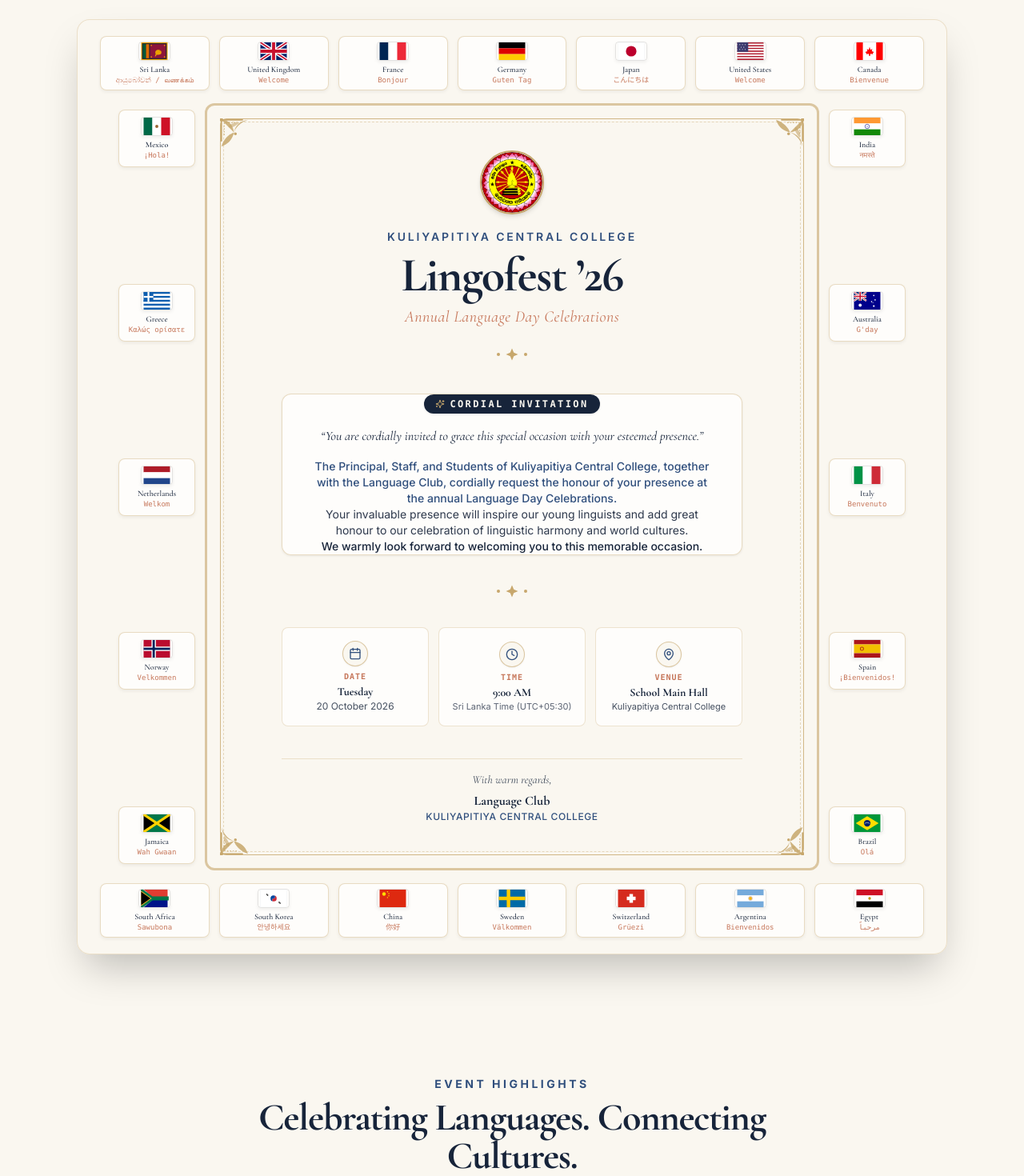
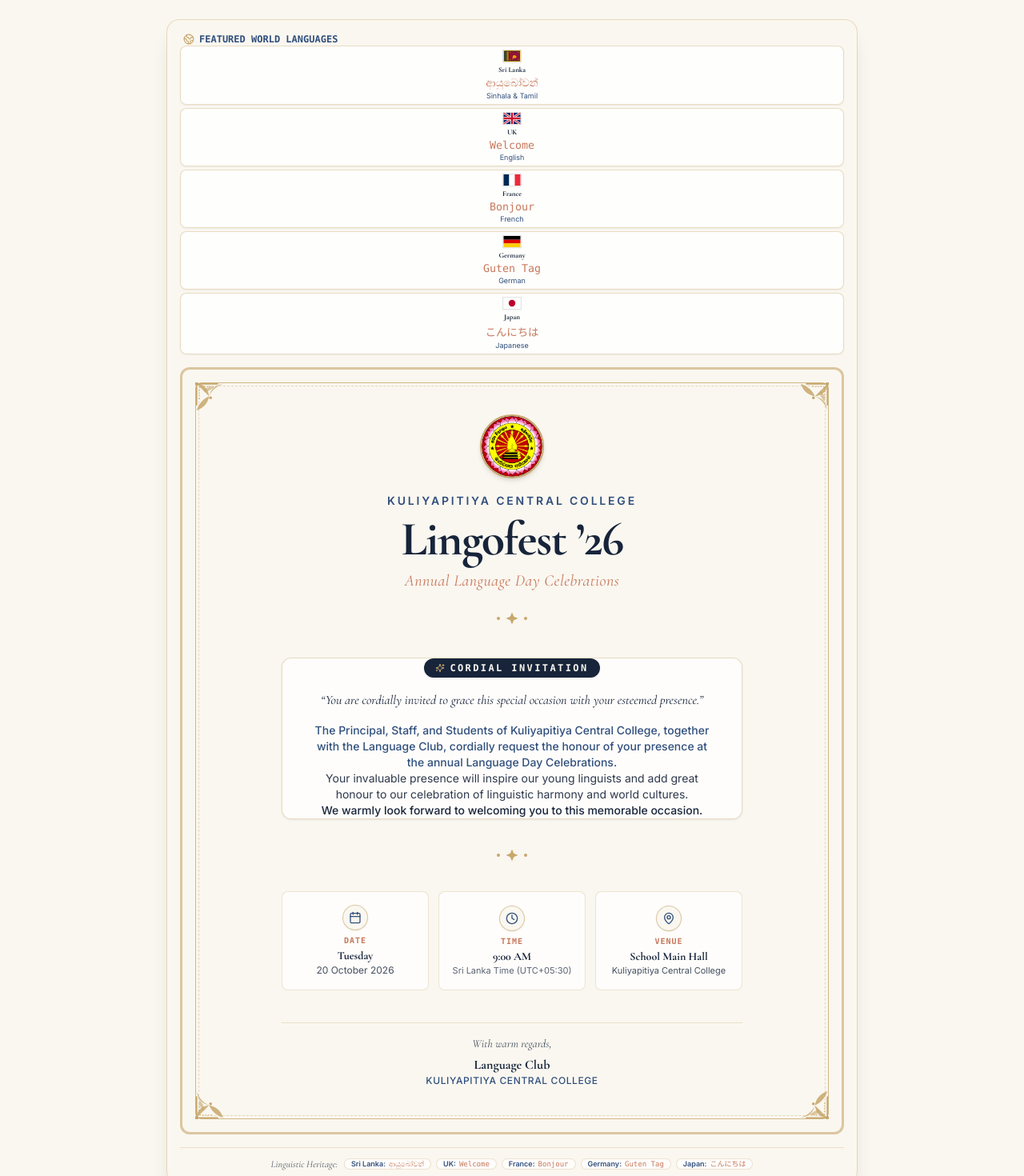
Before and after one commit to RMthisal/lingofest_cck, a React (Vite) app: page / in a window 1280 px wide. Shown: the part 820-2290 px from the top of the page at 80% size. Built offline with nearby package versions, Linux system fonts and the light colour scheme; a web font is replaced by a local one.

Commit message:
Keep only Sri Lanka, United Kingdom, France, Germany, and Japan in official invitation for clean mobile visibility

```diff
--- a/src/components/InternationalFlagFrame.tsx
+++ b/src/components/InternationalFlagFrame.tsx
@@ -2,6 +2,7 @@ import React, { useState } from 'react';
 import { FLAGS_DATA } from '../data/eventData';
 import { FlagIcon } from './FlagIcon';
 import { FlagItem } from '../types';
+import { Globe2, Sparkles } from 'lucide-react';
 
 interface InternationalFlagFrameProps {
   children: React.ReactNode;
@@ -10,149 +11,111 @@ interface InternationalFlagFrameProps {
 export const InternationalFlagFrame: React.FC<InternationalFlagFrameProps> = ({ children }) => {
   const [activeFlag, setActiveFlag] = useState<FlagItem | null>(null);
 
-  // Split flags into Top (7), Right (5), Bottom (7), Left (5)
-  const topFlags = FLAGS_DATA.slice(0, 7);
-  const rightFlags = FLAGS_DATA.slice(7, 12);
-  const bottomFlags = FLAGS_DATA.slice(12, 19);
-  const leftFlags = FLAGS_DATA.slice(19, 24);
-
   return (
-    <div className="relative w-full max-w-6xl mx-auto my-6 px-2 sm:px-4 md:px-8">
-      {/* Active Flag Floating Tooltip */}
+    <div className="relative w-full max-w-4xl mx-auto my-4 sm:my-6 px-2 sm:px-4">
+      {/* Active Flag Floating Tooltip / Toast */}
       {activeFlag && (
         <div
+          role="status"
+          aria-live="polite"
           className="fixed bottom-6 left-1/2 -translate-x-1/2 z-50 bg-[#17243A]/95 backdrop-blur-md border border-[#C7A76C] text-[#FAF7F0] px-4 py-2.5 rounded-full shadow-2xl flex items-center gap-3 animate-fade-in text-xs sm:text-sm font-sans pointer-events-none"
         >
-          <FlagIcon countryCode={activeFlag.code} className="w-6 h-4 rounded-sm shadow-sm" />
+          <FlagIcon countryCode={activeFlag.code} className="w-6 h-4 rounded-xs shadow-xs" />
           <span className="font-semibold text-[#C7A76C]">{activeFlag.country}:</span>
           <span className="italic">{activeFlag.greeting}</span>
-          <span className="opacity-70 text-xs">({activeFlag.language})</span>
+          <span className="opacity-75 text-xs">({activeFlag.language})</span>
         </div>
       )}
 
-      {/* DESKTOP & TABLET: Outer Framed Envelope with Flag Perimeter */}
-      <div className="relative rounded-2xl p-2 sm:p-3 md:p-5 bg-gradient-to-b from-[#17243A]/10 via-[#FAF7F0]/40 to-[#17243A]/10 backdrop-blur-sm border border-[#C7A76C]/30 shadow-2xl">
+      {/* Decorative Outer Envelope & Language Frame */}
+      <div className="relative rounded-2xl p-2.5 sm:p-4 md:p-6 bg-gradient-to-b from-[#17243A]/5 via-[#FAF7F0]/40 to-[#17243A]/5 backdrop-blur-xs border border-[#C7A76C]/40 shadow-xl">
 
-        {/* Top Flag Rail (Desktop) */}
-        <div className="hidden lg:grid grid-cols-7 gap-3 mb-4 px-2">
-          {topFlags.map((flag) => (
-            <div
+        {/* Languages Header Label */}
+        <div className="flex items-center justify-between gap-2 mb-2.5 px-1">
+          <div className="inline-flex items-center gap-1.5 text-[10px] sm:text-xs font-mono uppercase tracking-[0.18em] text-[#304F7D] font-bold">
+            <Globe2 className="w-3.5 h-3.5 text-[#C7A76C]" />
+            <span>Featured World Languages</span>
+          </div>
+          <div className="hidden sm:inline-flex items-center gap-1 text-[10px] font-serif italic text-[#C7785C]">
+            <Sparkles className="w-3 h-3 text-[#C7A76C]" />
+            <span>5 Celebrating Traditions</span>
+          </div>
+        </div>
+
+        {/* 5-Language Header Grid — Fully visible on mobile AND desktop */}
+        <div className="grid grid-cols-5 gap-1 sm:gap-2.5 md:gap-3 mb-4">
+          {FLAGS_DATA.map((flag) => {
+            const isSelected = activeFlag?.id === flag.id;
+            return (
+              <button
                 key={flag.id}
+                type="button"
+                onClick={() => setActiveFlag(isSelected ? null : flag)}
                 onMouseEnter={() => setActiveFlag(flag)}
                 onMouseLeave={() => setActiveFlag(null)}
-              className="group relative flex flex-col items-center justify-center p-1.5 rounded-lg bg-white/70 hover:bg-white border border-[#C7A76C]/40 hover:border-[#C7A76C] shadow-sm hover:shadow-md transition-all duration-300 hover:-translate-y-0.5 cursor-pointer"
+                className={`flex flex-col items-center justify-center p-1 sm:p-2.5 rounded-lg border transition-all duration-200 text-center cursor-pointer select-none ${
+                  isSelected
+                    ? 'bg-white border-[#C7A76C] shadow-md -translate-y-0.5'
+                    : 'bg-white/80 hover:bg-white border-[#C7A76C]/40 hover:border-[#C7A76C] shadow-2xs hover:shadow-xs'
+                }`}
+                title={`${flag.country} (${flag.language}): ${flag.greeting}`}
+                aria-label={`${flag.country} language greeting`}
               >
-              <div className="w-10 h-6 overflow-hidden rounded shadow-sm border border-black/10">
+                {/* Flag Icon */}
+                <div className="w-6 h-4 sm:w-9 sm:h-5 md:w-11 md:h-7 rounded-xs sm:rounded overflow-hidden shadow-2xs border border-black/10 mb-1">
                   <FlagIcon countryCode={flag.code} className="w-full h-full object-cover" title={flag.country} />
                 </div>
-              <span className="text-[10px] font-serif font-medium text-[#17243A] mt-1 truncate max-w-[80px] group-hover:text-[#304F7D]">
-                {flag.country}
+
+                {/* Country Name */}
+                <span className="text-[9px] sm:text-[11px] md:text-xs font-serif font-bold text-[#17243A] leading-tight truncate w-full">
+                  {flag.country === "United Kingdom" ? (
+                    <>
+                      <span className="sm:hidden">UK</span>
+                      <span className="hidden sm:inline">United Kingdom</span>
+                    </>
+                  ) : (
+                    flag.country
+                  )}
                 </span>
-              <span className="text-[9px] text-[#C7785C] font-mono opacity-80 group-hover:opacity-100">
+
+                {/* Native Greeting */}
+                <span className="text-[8px] sm:text-[10px] md:text-[11px] text-[#C7785C] font-mono leading-tight truncate w-full mt-0.5 font-medium">
                   {flag.greeting}
                 </span>
-            </div>
-          ))}
+
+                {/* Language (Visible on larger mobile / tablet / desktop) */}
+                <span className="hidden md:block text-[9px] text-[#304F7D] font-sans mt-0.5 truncate w-full">
+                  {flag.language}
+                </span>
+              </button>
+            );
+          })}
         </div>
 
-        {/* Middle Container with Left Flags + Main Card + Right Flags */}
-        <div className="flex items-stretch justify-center gap-3">
-          {/* Left Flags Rail (Desktop) */}
-          <div className="hidden lg:flex flex-col justify-between py-2 w-24">
-            {leftFlags.map((flag) => (
-              <div
-                key={flag.id}
-                onMouseEnter={() => setActiveFlag(flag)}
-                onMouseLeave={() => setActiveFlag(null)}
-                className="group p-2 rounded-lg bg-white/70 hover:bg-white border border-[#C7A76C]/40 hover:border-[#C7A76C] shadow-sm hover:shadow-md transition-all duration-300 hover:scale-105 cursor-pointer text-center"
-              >
-                <div className="w-10 h-6 mx-auto overflow-hidden rounded shadow-sm border border-black/10">
-                  <FlagIcon countryCode={flag.code} className="w-full h-full object-cover" title={flag.country} />
-                </div>
-                <div className="text-[10px] font-serif text-[#17243A] font-medium mt-1 truncate">
-                  {flag.country}
-                </div>
-                <div className="text-[9px] text-[#C7785C] font-mono truncate">
-                  {flag.greeting}
-                </div>
-              </div>
-            ))}
-          </div>
-
-          {/* Central Card Container */}
-          <div className="flex-1 w-full max-w-3xl">
+        {/* Central Invitation Card */}
+        <div className="w-full">
           {children}
         </div>
 
-          {/* Right Flags Rail (Desktop) */}
-          <div className="hidden lg:flex flex-col justify-between py-2 w-24">
-            {rightFlags.map((flag) => (
-              <div
-                key={flag.id}
-                onMouseEnter={() => setActiveFlag(flag)}
-                onMouseLeave={() => setActiveFlag(null)}
-                className="group p-2 rounded-lg bg-white/70 hover:bg-white border border-[#C7A76C]/40 hover:border-[#C7A76C] shadow-sm hover:shadow-md transition-all duration-300 hover:scale-105 cursor-pointer text-center"
+        {/* Bottom Language Harmony Ribbon */}
+        <div className="mt-4 pt-3 border-t border-[#C7A76C]/30 flex flex-wrap items-center justify-center gap-2 sm:gap-3 text-center">
+          <span className="text-[10px] sm:text-xs font-serif italic text-[#17243A]/75">
+            Linguistic Heritage:
+          </span>
+          <div className="flex flex-wrap items-center justify-center gap-1.5 sm:gap-2">
+            {FLAGS_DATA.map((flag, idx) => (
+              <React.Fragment key={flag.id}>
+                <span
+                  onClick={() => setActiveFlag(flag)}
+                  className="inline-flex items-center gap-1 px-2 py-0.5 rounded-full bg-white/70 hover:bg-white text-[9px] sm:text-[11px] font-sans text-[#17243A] border border-[#C7A76C]/30 cursor-pointer transition-colors"
                 >
-                <div className="w-10 h-6 mx-auto overflow-hidden rounded shadow-sm border border-black/10">
-                  <FlagIcon countryCode={flag.code} className="w-full h-full object-cover" title={flag.country} />
-                </div>
-                <div className="text-[10px] font-serif text-[#17243A] font-medium mt-1 truncate">
-                  {flag.country}
-                </div>
-                <div className="text-[9px] text-[#C7785C] font-mono truncate">
-                  {flag.greeting}
-                </div>
-              </div>
-            ))}
-          </div>
-        </div>
-
-        {/* Bottom Flag Rail (Desktop) */}
-        <div className="hidden lg:grid grid-cols-7 gap-3 mt-4 px-2">
-          {bottomFlags.map((flag) => (
-            <div
-              key={flag.id}
-              onMouseEnter={() => setActiveFlag(flag)}
-              onMouseLeave={() => setActiveFlag(null)}
-              className="group relative flex flex-col items-center justify-center p-1.5 rounded-lg bg-white/70 hover:bg-white border border-[#C7A76C]/40 hover:border-[#C7A76C] shadow-sm hover:shadow-md transition-all duration-300 hover:translate-y-0.5 cursor-pointer"
-            >
-              <div className="w-10 h-6 overflow-hidden rounded shadow-sm border border-black/10">
-                <FlagIcon countryCode={flag.code} className="w-full h-full object-cover" title={flag.country} />
-              </div>
-              <span className="text-[10px] font-serif font-medium text-[#17243A] mt-1 truncate max-w-[80px] group-hover:text-[#304F7D]">
-                {flag.country}
+                  <span className="font-semibold text-[#304F7D]">{flag.country === "United Kingdom" ? "UK" : flag.country}:</span>
+                  <span className="font-mono text-[#C7785C]">{flag.greeting}</span>
                 </span>
-              <span className="text-[9px] text-[#C7785C] font-mono opacity-80 group-hover:opacity-100">
-                {flag.greeting}
-              </span>
-            </div>
-          ))}
-        </div>
-
-        {/* MOBILE & TABLET: Refined Flag Marquee / Ribbon Ribbon (does not obstruct card) */}
-        <div className="lg:hidden mt-4 pt-3 border-t border-[#C7A76C]/30">
-          <div className="text-center mb-2">
-            <span className="text-[11px] uppercase tracking-wider font-semibold text-[#17243A]/70">
-              Languages & Cultures of the World
-            </span>
-          </div>
-          <div className="flex items-center gap-2 overflow-x-auto pb-2 scrollbar-none snap-x px-1">
-            {FLAGS_DATA.map((flag) => (
-              <button
-                key={flag.id}
-                onClick={() => setActiveFlag(flag)}
-                className="flex-shrink-0 flex items-center gap-1.5 px-2.5 py-1.5 rounded-full bg-white/80 border border-[#C7A76C]/40 shadow-sm text-left hover:bg-white active:scale-95 transition-transform"
-              >
-                <div className="w-5 h-3.5 rounded overflow-hidden shadow-xs">
-                  <FlagIcon countryCode={flag.code} className="w-full h-full object-cover" />
-                </div>
-                <span className="text-[11px] font-medium text-[#17243A] whitespace-nowrap">
-                  {flag.country}
-                </span>
-                <span className="text-[10px] text-[#C7785C] font-mono">
-                  {flag.greeting}
-                </span>
-              </button>
+                {idx < FLAGS_DATA.length - 1 && (
+                  <span className="text-[#C7A76C]/60 text-xs hidden sm:inline">•</span>
+                )}
+              </React.Fragment>
             ))}
           </div>
         </div>
--- a/src/components/IntroScreen.tsx
+++ b/src/components/IntroScreen.tsx
@@ -97,13 +97,13 @@ export const IntroScreen: React.FC<IntroScreenProps> = ({ onOpenInvitation }) =>
             <Globe2 className="w-3.5 h-3.5 text-[#C7A76C]" />
             <span className="text-[#17243A] font-medium">ආයුබෝවන්</span>
             <span className="text-[#C7A76C]">•</span>
-            <span className="text-[#17243A] font-medium">வணக்கம்</span>
-            <span className="text-[#C7A76C]">•</span>
             <span className="text-[#17243A] font-medium">Welcome</span>
             <span className="text-[#C7A76C]">•</span>
             <span className="text-[#17243A] font-medium">Bonjour</span>
             <span className="text-[#C7A76C]">•</span>
-            <span className="text-[#17243A] font-medium">Konnichiwa</span>
+            <span className="text-[#17243A] font-medium">Guten Tag</span>
+            <span className="text-[#C7A76C]">•</span>
+            <span className="text-[#17243A] font-medium">こんにちは</span>
           </div>
 
           {/* Date & Venue Preview */}
--- a/src/data/eventData.ts
+++ b/src/data/eventData.ts
@@ -53,32 +53,13 @@ export const EVENT_DATA: EventConfig = {
   ],
 };
 
-// Flags appearing around the invitation perimeter matching the original flyer concept
+// Featured 5 official international celebration countries
 export const FLAGS_DATA: FlagItem[] = [
-  { id: "lk", country: "Sri Lanka", language: "Sinhala & Tamil", greeting: "ආයුබෝවන් / வணக்கம்", script: "සිංහල", code: "LK" },
+  { id: "lk", country: "Sri Lanka", language: "Sinhala & Tamil", greeting: "ආයුබෝවන්", script: "සිංහල", code: "LK" },
   { id: "gb", country: "United Kingdom", language: "English", greeting: "Welcome", script: "English", code: "GB" },
   { id: "fr", country: "France", language: "French", greeting: "Bonjour", script: "Français", code: "FR" },
   { id: "de", country: "Germany", language: "German", greeting: "Guten Tag", script: "Deutsch", code: "DE" },
   { id: "jp", country: "Japan", language: "Japanese", greeting: "こんにちは", script: "日本語", code: "JP" },
-  { id: "us", country: "United States", language: "English", greeting: "Welcome", script: "English", code: "US" },
-  { id: "ca", country: "Canada", language: "English & French", greeting: "Bienvenue", script: "Français", code: "CA" },
-  { id: "in", country: "India", language: "Hindi", greeting: "नमस्ते", script: "हिन्दी", code: "IN" },
-  { id: "au", country: "Australia", language: "English", greeting: "G'day", script: "English", code: "AU" },
-  { id: "it", country: "Italy", language: "Italian", greeting: "Benvenuto", script: "Italiano", code: "IT" },
-  { id: "es", country: "Spain", language: "Spanish", greeting: "¡Bienvenidos!", script: "Español", code: "ES" },
-  { id: "br", country: "Brazil", language: "Portuguese", greeting: "Olá", script: "Português", code: "BR" },
-  { id: "za", country: "South Africa", language: "Zulu & Xhosa", greeting: "Sawubona", script: "IsiZulu", code: "ZA" },
-  { id: "kr", country: "South Korea", language: "Korean", greeting: "안녕하세요", script: "한국어", code: "KR" },
-  { id: "cn", country: "China", language: "Mandarin", greeting: "你好", script: "中文", code: "CN" },
-  { id: "se", country: "Sweden", language: "Swedish", greeting: "Välkommen", script: "Svenska", code: "SE" },
-  { id: "ch", country: "Switzerland", language: "German & French", greeting: "Grüezi", script: "Schweizer", code: "CH" },
-  { id: "ar", country: "Argentina", language: "Spanish", greeting: "Bienvenidos", script: "Español", code: "AR" },
-  { id: "eg", country: "Egypt", language: "Arabic", greeting: "مرحباً", script: "العربية", code: "EG" },
-  { id: "mx", country: "Mexico", language: "Spanish", greeting: "¡Hola!", script: "Español", code: "MX" },
-  { id: "gr", country: "Greece", language: "Greek", greeting: "Καλώς ορίσατε", script: "Ελληνικά", code: "GR" },
-  { id: "nl", country: "Netherlands", language: "Dutch", greeting: "Welkom", script: "Nederlands", code: "NL" },
-  { id: "no", country: "Norway", language: "Norwegian", greeting: "Velkommen", script: "Norsk", code: "NO" },
-  { id: "jm", country: "Jamaica", language: "English Patois", greeting: "Wah Gwaan", script: "Patois", code: "JM" },
 ];
 
 export const MULTILINGUAL_GLYPHS = [
```
Lines whose indentation alone changed are shown as unchanged.
